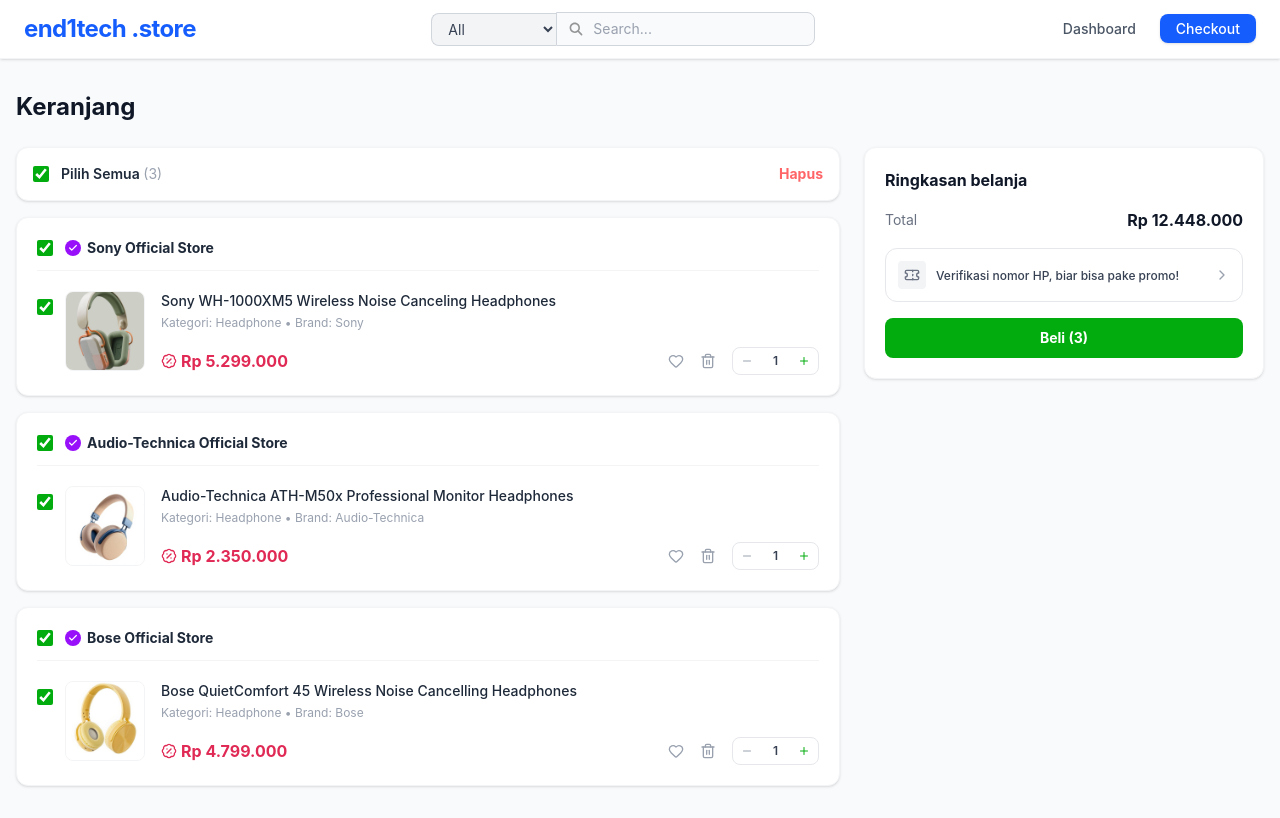
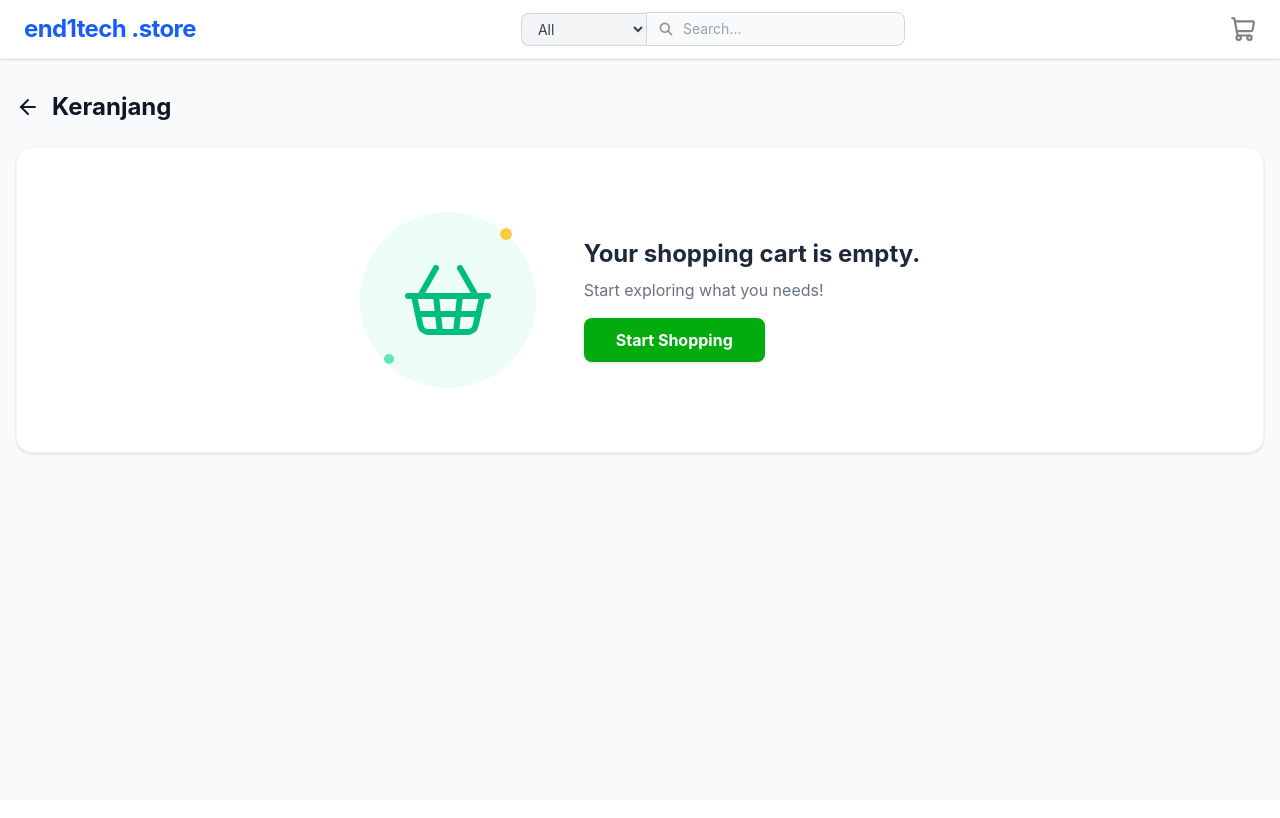
Before and after one commit to NyomanYogi29/react-ecommerce-landing-page, a React (Vite) app: page /cart in a window 1280 px wide. Built offline with nearby package versions, Linux system fonts and the light colour scheme.

Commit message:
feat: implement CartContext, total quantity badge, clickable cart items, and dynamic back navigation

```diff
--- a/src/App.jsx
+++ b/src/App.jsx
@@ -6,13 +6,15 @@
 import ItemDetail from "./pages/ItemDetail";
 import OrderSuccess from "./pages/OrderSuccess";
 import Cart from "./pages/Cart";
+import { CartProvider } from "./context/CartContext";
 
 function App() {
   const [selectedCategory, setSelectedCategory] = useState("All");
   const [searchQuery, setSearchQuery] = useState("");
 
   return (
-    <div className="min-h-screen bg-gray-50 text-gray-900 flex flex-col">
+    <CartProvider>
+      <div className="min-h-screen bg-gray-50 text-gray-900 flex flex-col">
       <header>
         <NavBar
           selectedCategory={selectedCategory}
@@ -43,6 +45,7 @@
         </Routes>
       </main>
     </div>
+    </CartProvider>
   );
 }
 
--- a/src/components/layout/NavBar.jsx
+++ b/src/components/layout/NavBar.jsx
@@ -1,5 +1,8 @@
+import { ShoppingCart } from "lucide-react";
 import magnifyingGlassIcon from "../../assets/magnifying-glass-solid-full.svg";
 import { useCategories } from "../../hooks/useCatalog";
+import { Link } from "react-router-dom";
+import { useCart } from "../../context/CartContext";
 
 export default function NavBar({
   selectedCategory,
@@ -8,6 +11,7 @@
   onSearchChange,
 }) {
   const { data: categories = [], isLoading } = useCategories();
+  const { totalQuantity } = useCart();
 
   return (
     <nav className="flex items-center justify-between px-6 py-3 bg-white shadow-sm border-b border-gray-100">
@@ -47,16 +51,16 @@
       </div>
 
       <ul className="flex items-center gap-3 text-sm font-medium">
-        <li>
-          <a className="px-3 py-1.5 text-gray-600 hover:text-blue-600 transition-colors cursor-pointer">
-            Dashboard
-          </a>
-        </li>
-        <li>
-          <a className="px-4 py-1.5 bg-blue-600 text-white rounded-lg hover:bg-blue-700 shadow-sm transition-colors cursor-pointer">
-            Checkout
-          </a>
-        </li>
+        <div className="relative inline-block">
+          <Link to="/cart" className="cursor-pointer block">
+            <ShoppingCart className="w-6.5 h-6.5" color="grey" />
+          </Link>
+          {totalQuantity > 0 && (
+            <span className="absolute -top-1.5 -right-2 flex h-5 min-w-5 px-1 items-center justify-center rounded-full bg-rose-500 text-[11px] font-bold text-white shadow-sm pointer-events-none">
+              {totalQuantity > 99 ? "99+" : totalQuantity}
+            </span>
+          )}
+        </div>
       </ul>
     </nav>
   );
--- /dev/null
+++ b/src/context/CartContext.jsx
@@ -0,0 +1,94 @@
+import { createContext, useContext, useState, useEffect } from "react";
+
+const CartContext = createContext(null);
+
+const STORAGE_KEY = "end1tech_cart";
+
+export function CartProvider({ children }) {
+  const [cartItems, setCartItems] = useState(() => {
+    try {
+      const stored = localStorage.getItem(STORAGE_KEY);
+      return stored ? JSON.parse(stored) : [];
+    } catch (err) {
+      console.error("Gagal membaca cart dari localStorage:", err);
+      return [];
+    }
+  });
+
+  useEffect(() => {
+    try {
+      localStorage.setItem(STORAGE_KEY, JSON.stringify(cartItems));
+    } catch (err) {
+      console.error("Gagal menyimpan cart ke localStorage:", err);
+    }
+  }, [cartItems]);
+
+  const addToCart = (item, quantity = 1) => {
+    if (!item) return;
+    const addQty = Math.max(1, Number(quantity) || 1);
+
+    setCartItems((prevItems) => {
+      const existingIndex = prevItems.findIndex((it) => it.id === item.id);
+      if (existingIndex > -1) {
+        return prevItems.map((it, idx) =>
+          idx === existingIndex
+            ? { ...it, quantity: (it.quantity || 1) + addQty }
+            : it
+        );
+      }
+      return [...prevItems, { ...item, quantity: addQty }];
+    });
+  };
+
+  const updateQuantity = (itemId, quantity) => {
+    const newQty = Math.max(1, Number(quantity) || 1);
+    setCartItems((prevItems) =>
+      prevItems.map((item) =>
+        item.id === itemId ? { ...item, quantity: newQty } : item
+      )
+    );
+  };
+
+  const removeFromCart = (itemIds) => {
+    const ids = Array.isArray(itemIds) ? itemIds : [itemIds];
+    const idSet = new Set(ids);
+    setCartItems((prevItems) => prevItems.filter((item) => !idSet.has(item.id)));
+  };
+
+  const removePurchasedItems = (itemIds) => {
+    removeFromCart(itemIds);
+  };
+
+  const clearCart = () => {
+    setCartItems([]);
+  };
+
+  const totalQuantity = cartItems.reduce(
+    (total, item) => total + (Number(item.quantity) || 1),
+    0
+  );
+
+  return (
+    <CartContext.Provider
+      value={{
+        cartItems,
+        addToCart,
+        updateQuantity,
+        removeFromCart,
+        removePurchasedItems,
+        clearCart,
+        totalQuantity,
+      }}
+    >
+      {children}
+    </CartContext.Provider>
+  );
+}
+
+export function useCart() {
+  const context = useContext(CartContext);
+  if (!context) {
+    throw new Error("useCart harus digunakan di dalam CartProvider");
+  }
+  return context;
+}
--- a/src/pages/Cart.jsx
+++ b/src/pages/Cart.jsx
@@ -1,18 +1,15 @@
 import { useState, useMemo } from "react";
 import {
-  Heart,
   Trash2,
   Minus,
   Plus,
-  ChevronRight,
-  Ticket,
-  BadgePercent,
   Check,
   ShoppingBasket,
+  ArrowLeft,
 } from "lucide-react";
 import { Link, useNavigate } from "react-router-dom";
-import { Items } from "../data";
 import DeleteConfirmDialog from "../components/DeleteConfirmDialog";
+import { useCart } from "../context/CartContext";
 
 export function EmptyCartState() {
   return (
@@ -42,13 +39,10 @@
 
 export function CartFilled({ items = [], onCheckout, onRemoveItem }) {
   const navigate = useNavigate();
+  const { updateQuantity } = useCart();
 
   const [isDialogOpen, setIsDialogOpen] = useState(false);
   const [pendingDeleteIds, setPendingDeleteIds] = useState([]);
-
-  const [quantities, setQuantities] = useState(() =>
-    items.reduce((acc, item) => ({ ...acc, [item.id]: 1 }), {}),
-  );
 
   const [selectedIds, setSelectedIds] = useState(() => items.map((i) => i.id));
 
@@ -69,10 +63,10 @@
   }, [items]);
 
   const handleUpdateQty = (id, delta) => {
-    setQuantities((prev) => ({
-      ...prev,
-      [id]: Math.max(1, (prev[id] || 1) + delta),
-    }));
+    const currentItem = items.find((it) => it.id === id);
+    const currentQty = currentItem ? currentItem.quantity || 1 : 1;
+    const newQty = Math.max(1, currentQty + delta);
+    updateQuantity(id, newQty);
   };
 
   const handleToggleSelect = (id) => {
@@ -139,10 +133,10 @@
           typeof item.price === "number"
             ? item.price
             : Number(String(item.price || "").replace(/[^0-9]/g, "")) || 0;
-        const qty = quantities[item.id] || 1;
+        const qty = item.quantity || 1;
         return sum + numericPrice * qty;
       }, 0);
-  }, [items, activeSelectedIds, quantities]);
+  }, [items, activeSelectedIds]);
 
   const handleProceedCheckout = () => {
     const selectedItems = items.filter((item) =>
@@ -150,10 +144,15 @@
     );
     if (selectedItems.length === 0) return;
 
+    const quantitiesMap = selectedItems.reduce(
+      (acc, it) => ({ ...acc, [it.id]: it.quantity || 1 }),
+      {},
+    );
+
     if (onCheckout) {
       onCheckout({
         items: selectedItems,
-        quantities,
+        quantities: quantitiesMap,
         totalPrice,
       });
       return;
@@ -163,8 +162,8 @@
       state: {
         items: selectedItems,
         item: selectedItems[0],
-        quantity: quantities[selectedItems[0]?.id] || 1,
-        quantities,
+        quantity: selectedItems[0]?.quantity || 1,
+        quantities: quantitiesMap,
         totalPrice,
       },
     });
@@ -236,39 +235,40 @@
                       onChange={() => handleToggleSelect(item.id)}
                       className="w-4 h-4 mt-2 rounded border-gray-300 text-[#03AC0E] accent-[#03AC0E] cursor-pointer"
                     />
-                    <div className="w-16 h-16 sm:w-20 sm:h-20 rounded-lg overflow-hidden border border-gray-100 bg-gray-50 shrink-0">
+                    <Link
+                      to={`/item-detail/${item.id}`}
+                      className="w-16 h-16 sm:w-20 sm:h-20 rounded-lg overflow-hidden border border-gray-100 bg-gray-50 shrink-0 cursor-pointer block"
+                    >
                       <img
                         src={item.image}
                         alt={item.name}
                         className="w-full h-full object-cover"
                       />
-                    </div>
+                    </Link>
                   </div>
 
                   <div className="flex-1 flex flex-col justify-between">
-                    <div>
+                    <Link
+                      to={`/item-detail/${item.id}`}
+                      className="cursor-pointer block"
+                    >
                       <h3 className="text-sm font-medium text-gray-800 line-clamp-2">
                         {item.name}
                       </h3>
                       <p className="text-xs text-gray-400 mt-1">
                         Kategori: {item.category} • Brand: {item.brand}
                       </p>
-                    </div>
+                    </Link>
 
                     <div className="flex flex-wrap items-center justify-between gap-3 mt-4">
-                      <div className="flex items-center gap-1 text-[#E02954] font-bold text-sm sm:text-base">
-                        <BadgePercent className="w-4 h-4 shrink-0" />
+                      <Link
+                        to={`/item-detail/${item.id}`}
+                        className="flex items-center gap-1 text-[#E02954] font-bold text-sm sm:text-base cursor-pointer"
+                      >
                         <span>{item.price}</span>
-                      </div>
+                      </Link>
 
                       <div className="flex items-center gap-4">
-                        <button
-                          type="button"
-                          className="text-gray-400 hover:text-red-500 transition-colors cursor-pointer"
-                          title="Tambah ke wishlist"
-                        >
-                          <Heart className="w-4 h-4" />
-                        </button>
                         <button
                           type="button"
                           onClick={() => handleOpenDeleteSingle(item.id)}
@@ -287,7 +287,7 @@
                             <Minus className="w-3 h-3" />
                           </button>
                           <span className="px-3 text-xs font-semibold text-gray-700 min-w-6 text-center">
-                            {quantities[item.id] || 1}
+                            {item.quantity || 1}
                           </span>
                           <button
                             type="button"
@@ -312,7 +312,6 @@
           <h2 className="text-base font-bold text-gray-900">
             Ringkasan belanja
           </h2>
-
           <div className="flex justify-between items-center text-sm">
             <span className="text-gray-500">Total</span>
             <span className="font-bold text-gray-900 text-base">
@@ -321,19 +320,7 @@
                 : "-"}
             </span>
           </div>
-
-          <div className="flex items-center justify-between p-3 border border-gray-200 rounded-xl hover:bg-gray-50 transition cursor-pointer">
-            <div className="flex items-center gap-2.5">
-              <div className="p-1.5 bg-gray-100 rounded text-gray-500">
-                <Ticket className="w-4 h-4" />
-              </div>
-              <p className="text-xs font-medium text-gray-700 leading-tight">
-                Verifikasi nomor HP, biar bisa pake promo!
-              </p>
-            </div>
-            <ChevronRight className="w-4 h-4 text-gray-400 shrink-0" />
-          </div>
-
+          <br></br>
           <button
             type="button"
             onClick={handleProceedCheckout}
@@ -365,29 +352,29 @@
 
 export default function Cart({
   items,
-  cartItems,
+  cartItems: propCartItems,
   cardItems,
   onCheckout,
   onRemoveItem,
 }) {
-  const initialItems = items ?? cartItems ?? cardItems ?? Items.slice(0, 3);
-  const [removedIds, setRemovedIds] = useState([]);
-
-  const cartList = useMemo(() => {
-    return initialItems.filter((item) => !removedIds.includes(item.id));
-  }, [initialItems, removedIds]);
+  const { cartItems: contextCartItems, removeFromCart } = useCart();
+  const cartList = items ?? propCartItems ?? cardItems ?? contextCartItems;
 
   const handleRemove = (idsToRemove) => {
-    const ids = Array.isArray(idsToRemove) ? idsToRemove : [idsToRemove];
-    setRemovedIds((prev) => [...prev, ...ids]);
-    onRemoveItem?.(ids);
+    removeFromCart(idsToRemove);
+    onRemoveItem?.(idsToRemove);
   };
 
   const isCartEmpty = cartList.length === 0;
 
   return (
     <div className="max-w-7xl mx-auto px-4 py-8">
-      <h1 className="text-2xl font-bold text-gray-900 mb-6">Keranjang</h1>
+      <div className="flex gap-3 items-center mb-6">
+        <Link to="/" className="cursor-pointer">
+          <ArrowLeft className="w-6 h-6" />
+        </Link>
+        <h1 className="text-2xl font-bold text-gray-900">Keranjang</h1>
+      </div>
 
       {isCartEmpty ? (
         <EmptyCartState />
--- a/src/pages/Checkout.jsx
+++ b/src/pages/Checkout.jsx
@@ -1,9 +1,11 @@
 import { useState } from "react";
 import { useLocation, useNavigate } from "react-router-dom";
+import { useCart } from "../context/CartContext";
 
 export default function Checkout() {
   const location = useLocation();
   const navigate = useNavigate();
+  const { removeFromCart } = useCart();
 
   const orderDetails = location.state;
 
@@ -30,7 +32,8 @@
     );
   }
 
-  const { item, quantity, totalPrice } = orderDetails;
+  const { item, quantity, totalPrice, items: orderItems } = orderDetails;
+  const displayItems = orderItems && orderItems.length > 0 ? orderItems : [item];
 
   const handleChange = (e) => {
     setFormData({ ...formData, [e.target.name]: e.target.value });
@@ -39,9 +42,15 @@
   const handleSubmit = (e) => {
     e.preventDefault();
 
+    const purchasedIds = displayItems.map((it) => it.id);
+    removeFromCart(purchasedIds);
+
     navigate("/order-success", {
       state: {
-        orderDetails,
+        orderDetails: {
+          ...orderDetails,
+          items: displayItems,
+        },
         customerInfo: formData,
         orderId: `ORD-${Date.now()}`,
       },
@@ -54,14 +63,24 @@
         Checkout Pesanan
       </h1>
 
-      <div className="bg-white border rounded-lg p-4 mb-6 flex justify-between items-center shadow-sm">
-        <div>
-          <h2 className="font-semibold text-gray-800">{item.name}</h2>
-          <p className="text-sm text-gray-500">Jumlah: {quantity} barang</p>
+      <div className="bg-white border rounded-lg p-4 mb-6 divide-y divide-gray-100 shadow-sm">
+        {displayItems.map((it) => {
+          const qty = orderDetails.quantities?.[it.id] ?? (it.id === item?.id ? quantity : it.quantity || 1);
+          return (
+            <div key={it.id} className="py-2.5 first:pt-0 last:pb-0 flex justify-between items-center">
+              <div>
+                <h2 className="font-semibold text-gray-800">{it.name}</h2>
+                <p className="text-sm text-gray-500">Jumlah: {qty} barang</p>
+              </div>
+            </div>
+          );
+        })}
+        <div className="pt-3 flex justify-between items-center">
+          <span className="font-medium text-gray-700">Total Pembayaran</span>
+          <p className="text-lg font-bold text-blue-600">
+            Rp {totalPrice.toLocaleString("id-ID")}
+          </p>
         </div>
-        <p className="text-lg font-bold text-blue-600">
-          Rp {totalPrice.toLocaleString("id-ID")}
-        </p>
       </div>
 
       <form
--- a/src/pages/Dashboard.jsx
+++ b/src/pages/Dashboard.jsx
@@ -4,6 +4,7 @@
 import { useItems } from "../hooks/useCatalog";
 import { useDebounce } from "../hooks/useDebounce";
 import AddToCartNotification from "../components/addToCartNotification";
+import { useCart } from "../context/CartContext";
 
 export default function Dashbaord({
   selectedCategory = "All",
@@ -11,13 +12,14 @@
 }) {
   const navigate = useNavigate();
   const debounceSearch = useDebounce(searchQuery, 300);
+  const { addToCart } = useCart();
 
   const [toast, setToast] = useState({
     isOpen: false,
   });
 
   const handleAddToCart = (item) => {
-    console.log("Menambah ke keranjang: ", item.name);
+    addToCart(item, 1);
     setToast({
       isOpen: true,
     });
--- a/src/pages/ItemDetail.jsx
+++ b/src/pages/ItemDetail.jsx
@@ -4,6 +4,7 @@
 import { useItem } from "../hooks/useCatalog";
 import { priceParcer } from "../utils/priceParser";
 import AddToCartNotification from "../components/addToCartNotification";
+import { useCart } from "../context/CartContext";
 
 const formatRupiah = (val) => "Rp " + Number(val).toLocaleString("id-ID");
 
@@ -11,6 +12,7 @@
   const { id } = useParams();
   const navigate = useNavigate();
   const { data: item, isLoading, isError, error } = useItem(id);
+  const { addToCart } = useCart();
   const [quantity, setQuantity] = useState(1);
   const [toast, setToast] = useState({ isOpen: false });
 
@@ -21,6 +23,9 @@
   };
 
   const handleAddToCart = () => {
+    if (item) {
+      addToCart(item, quantity);
+    }
     setToast({ isOpen: true });
     setTimeout(() => {
       setToast((prev) => ({ ...prev, isOpen: false }));
@@ -82,6 +87,20 @@
   return (
     <div className="max-w-7xl mx-auto px-4 py-6">
       <nav className="flex items-center gap-2 text-xs text-gray-500 mb-6">
+        <button
+          type="button"
+          onClick={() => {
+            if (window.history.state && window.history.state.idx > 0) {
+              navigate(-1);
+            } else {
+              navigate("/");
+            }
+          }}
+          className="cursor-pointer mr-1 text-gray-600 flex items-center justify-center p-0.5"
+          aria-label="Kembali"
+        >
+          <ArrowLeft className="w-4 h-4" />
+        </button>
         <Link to="/" className="hover:text-blue-600 transition">
           Dashboard
         </Link>
--- a/src/pages/OrderSuccess.jsx
+++ b/src/pages/OrderSuccess.jsx
@@ -21,7 +21,8 @@
   }
 
   const { orderDetails, customerInfo, orderId } = successData;
-  const { item, quantity, totalPrice } = orderDetails;
+  const { item, quantity, totalPrice, items: orderItems } = orderDetails;
+  const displayItems = orderItems && orderItems.length > 0 ? orderItems : [item];
 
   return (
     <div className="max-w-xl mx-auto py-12 px-4">
@@ -35,19 +36,30 @@
         <p className="text-sm text-gray-500 mt-1">ID Transaksi: {orderId}</p>
 
         {/* Rincian Produk */}
-        <div className="mt-6 text-left border rounded-lg p-4 bg-gray-50 flex items-center gap-4">
+        <div className="mt-6 text-left border rounded-lg p-4 bg-gray-50 divide-y divide-gray-200">
+          {displayItems.map((it) => {
+            const qty = orderDetails.quantities?.[it.id] ?? (it.id === item?.id ? quantity : it.quantity || 1);
+            return (
+              <div key={it.id} className="py-3 first:pt-0 last:pb-0 flex items-center gap-4">
                 <img
-            src={item.image}
-            alt={item.name}
+                  src={it.image}
+                  alt={it.name}
                   className="w-16 h-16 object-contain rounded bg-white p-1 border"
                 />
                 <div className="flex-1">
-            <h4 className="font-semibold text-gray-800">{item.name}</h4>
-            <p className="text-sm text-gray-500">Jumlah: {quantity} unit</p>
+                  <h4 className="font-semibold text-gray-800">{it.name}</h4>
+                  <p className="text-sm text-gray-500">Jumlah: {qty} unit</p>
                 </div>
-          <p className="font-bold text-gray-900">
+                <p className="font-bold text-gray-900">{it.price}</p>
+              </div>
+            );
+          })}
+          <div className="pt-3 flex justify-between items-center">
+            <span className="font-medium text-gray-700">Total Dibayar</span>
+            <p className="font-bold text-gray-900 text-lg">
               Rp {totalPrice.toLocaleString("id-ID")}
             </p>
+          </div>
         </div>
 
         {/* Detail Pembeli */}
```
Lines whose indentation alone changed are shown as unchanged.
